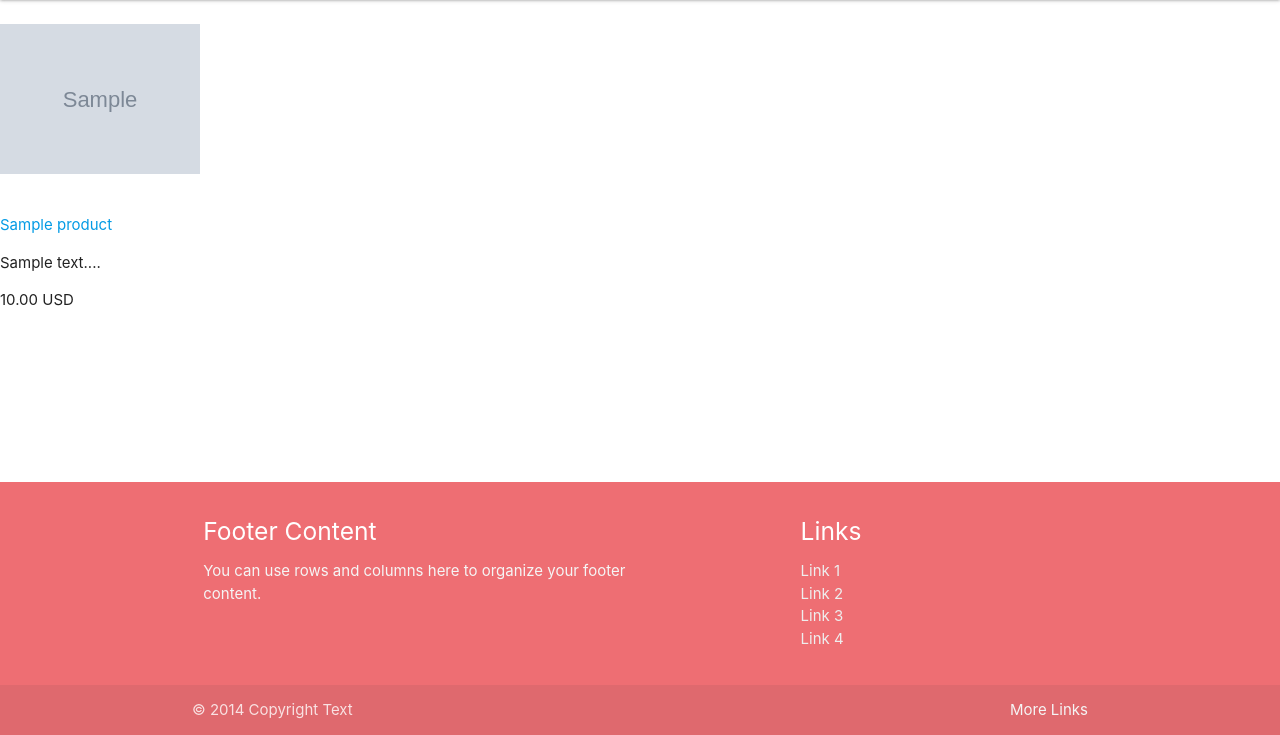
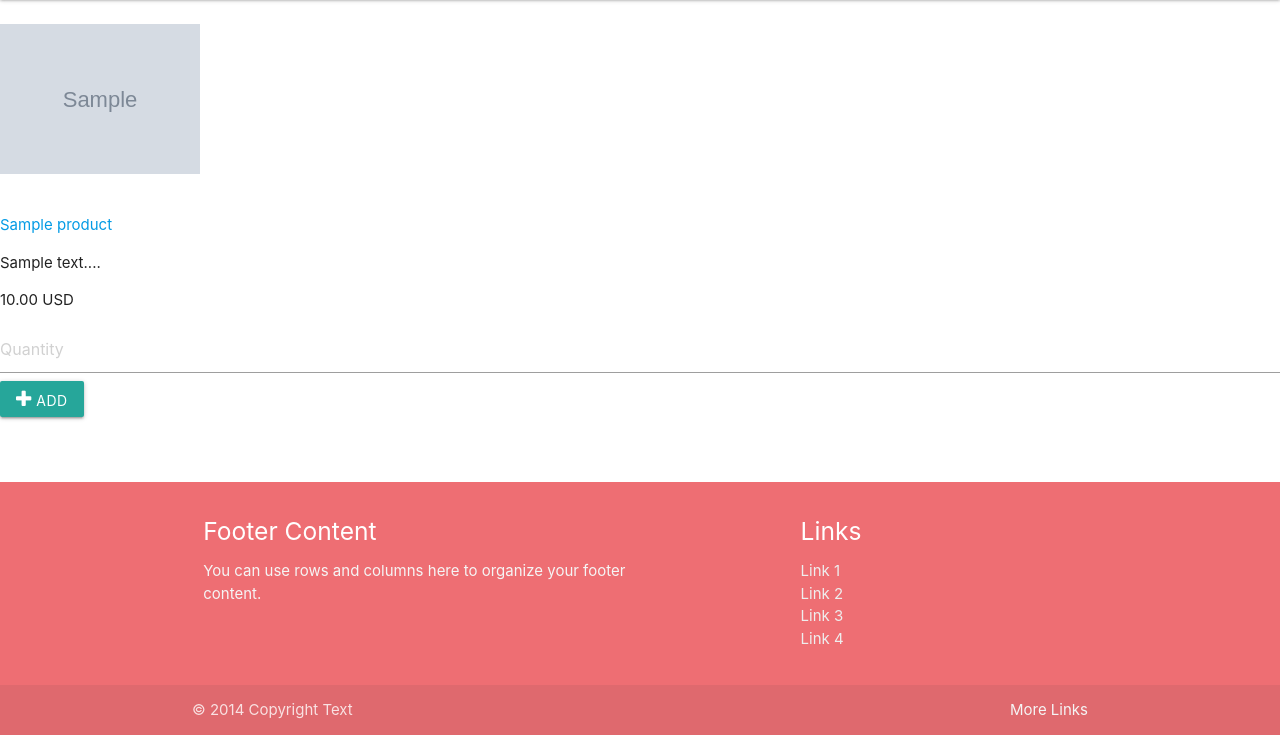
Before and after one commit to TimeaKovacs86/LastMilestoneProject, a Django app: page /products/ in a window 1280 px wide. Shown: the part 65-800 px from the top of the page. Run offline with Django 3.2, Linux system fonts and the light colour scheme; tables that the repository leaves empty hold one stand-in row (values such as "Sample post"); grey boxes marked "Sample" are stand-in pictures.

Commit message:
Created the add to cart function and product counter

```diff
--- a/LastMilestoneProject/settings.py
+++ b/LastMilestoneProject/settings.py
@@ -78,6 +78,7 @@ TEMPLATES = [
                 'django.contrib.messages.context_processors.messages',
                 # For images
                 'django.template.context_processors.media',
+                'cart.contexts.cart_contents',
             ],
         },
     },
--- /dev/null
+++ b/cart/contexts.py
@@ -0,0 +1,19 @@
+from django.shortcuts import get_object_or_404
+from products.models import Product
+
+
+def cart_contents(request):
+    cart = request.session.get('cart', {})
+
+    cart_items = []
+    total = 0
+    product_count = 0
+
+    for id, quantity in cart.items():
+        product = get_object_or_404(Product, pk=id)
+        total += quantity * product.price
+        product_count += quantity
+        cart_items.append({'id': id, 'quantity': quantity, 'product': product})
+
+    cart_not_empty = bool(cart_items)
+    return {'cart_items': cart_items, 'total': total, 'product_count': product_count, "cart_not_empty": cart_not_empty}
--- a/cart/urls.py
+++ b/cart/urls.py
@@ -1,6 +1,6 @@
 from django.conf.urls import url
-from .views import view_cart
-
+from .views import view_cart,add_to_cart
 urlpatterns = [
-    url(r'^$', view_cart, name='view_cart')
+    url(r'^$', view_cart, name='view_cart'),
+    url(r'^add/(?P<id>\d+)', add_to_cart, name='add_to_cart')
 ]
--- a/products/templates/products.html
+++ b/products/templates/products.html
@@ -12,13 +12,24 @@
             <div>
                 <a href="{% url "view_product_detail" slug=product.slug %}">
                     <div
-                         style="background-image: url('{{ MEDIA_URL }}{{ product.images }}'); width: 200px; height: 200px;background-size: contain;
-                                background-position: center center; background-repeat: no-repeat"></div>
+                            style="background-image: url('{{ MEDIA_URL }}{{ product.images }}'); width: 200px; height: 200px;background-size: contain;
+                                    background-position: center center; background-repeat: no-repeat"></div>
                     <p>{{ product.name }}</p>
                 </a>
                 <p>{{ product.snippet }}</p>
                 <p>{{ product.price }} {{ product.currency }}</p>
             </div>
+            <!-- Add to cart -->
+            <form method="post" action="{% url 'add_to_cart' product.id %}">
+                {% csrf_token %}
+                <div>
+                    <input name="quantity" type="number" min="1" max="999"
+                           placeholder="Quantity" aria-label="quantity" required>
+                    <span>
+                            <button class="btn" type="submit"><i class="fa fa-plus"></i> Add</button>
+                        </span>
+                </div>
+            </form>
         {% endfor %}
     </div>
 
--- a/templates/base.html
+++ b/templates/base.html
@@ -35,7 +35,10 @@
                 <li><a href="{% url "logout" %}"><i class="fa fa-sign-out" aria-hidden="true"></i> Logout</a></li>
                 <li><a href="{% url "feed" %}"><i class="fa fa-newspaper-o" aria-hidden="true"></i> Feed</a></li>
                 <li><a href="{% url "products" %}"><i class="fa fa-bars" aria-hidden="true"></i> Products</a></li>
-                <li><a href="{% url "view_cart" %}"><i class="fa fa-shopping-cart" aria-hidden="true"></i> Cart</a></li>
+                <li><a href="{% url "view_cart" %}"><i class="fa fa-shopping-cart" aria-hidden="true"></i> Cart
+                    {% if product_count > 0 %}
+                        <label>{{ product_count }}</label>
+                    {% endif %}</a></li></a></li>
             {% else %}
                 <li>
                     <form action="{% url 'search' %}" method="GET">
@@ -48,7 +51,10 @@
                     Registration</a></li>
                 <li><a href="{% url "login" %}"><i class="fa fa-sign-in" aria-hidden="true"></i> Log In</a></li>
                 <li><a href="{% url "products" %}"><i class="fa fa-bars" aria-hidden="true"></i> Products</a></li>
-                <li><a href="{% url "view_cart" %}"><i class="fa fa-shopping-cart" aria-hidden="true"></i> Cart</a></li>
+                <li><a href="{% url "view_cart" %}"><i class="fa fa-shopping-cart" aria-hidden="true"></i> Cart
+                    {% if product_count > 0 %}
+                        <label>{{ product_count }}</label>
+                    {% endif %}</a></li>
             {% endif %}
         </ul>
     </div>
@@ -66,7 +72,10 @@
         <li><a href="{% url "logout" %}"><i class="fa fa-sign-out" aria-hidden="true"></i> Logout</a></li>
         <li><a href="{% url "feed" %}"><i class="fa fa-newspaper-o" aria-hidden="true"></i> Feed</a></li>
         <li><a href="{% url "products" %}"><i class="fa fa-bars" aria-hidden="true"></i> Products</a></li>
-        <li><a href="{% url "view_cart" %}"><i class="fa fa-shopping-cart" aria-hidden="true"></i> Cart</a></li>
+        <li><a href="{% url "view_cart" %}"><i class="fa fa-shopping-cart" aria-hidden="true"></i> Cart
+            {% if product_count > 0 %}
+                <label>{{ product_count }}</label>
+            {% endif %}</a></li></a></li>
     {% else %}
         <li>
             <form action="{% url 'search' %}" method="GET">
@@ -79,7 +88,10 @@
             Registration</a></li>
         <li><a href="{% url "login" %}"><i class="fa fa-sign-in" aria-hidden="true"></i> Log In</a></li>
         <li><a href="{% url "products" %}"><i class="fa fa-bars" aria-hidden="true"></i> Products</a></li>
-        <li><a href="{% url "view_cart" %}"><i class="fa fa-shopping-cart" aria-hidden="true"></i> Cart</a></li>
+        <li><a href="{% url "view_cart" %}"><i class="fa fa-shopping-cart" aria-hidden="true"></i> Cart
+            {% if product_count > 0 %}
+                <label>{{ product_count }}</label>
+            {% endif %}</a></li></a></li>
     {% endif %}
 </ul>
 
```
Also changed, not shown: cart/views.py (+19 -1 lines), products/templates/view-product.html (+11 -0 lines).
